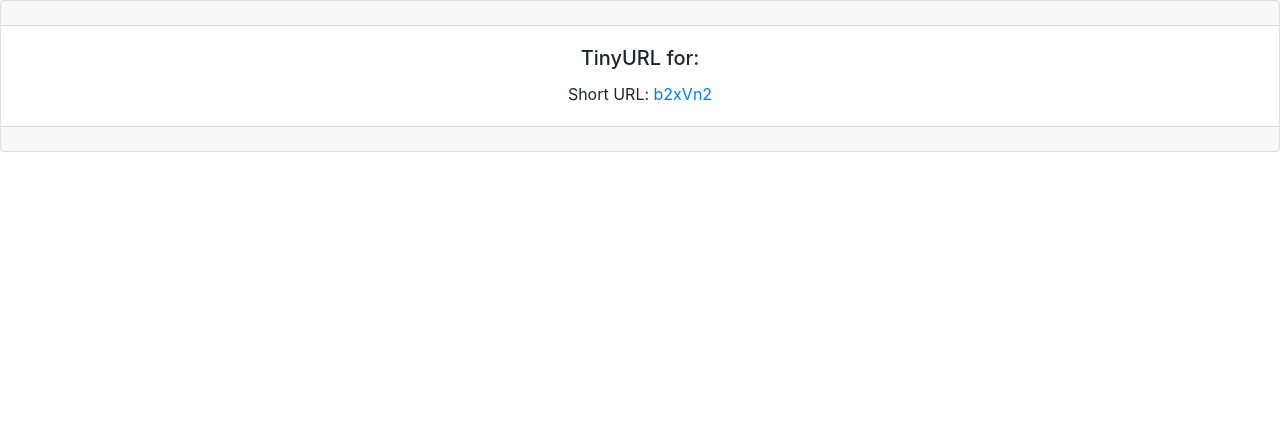
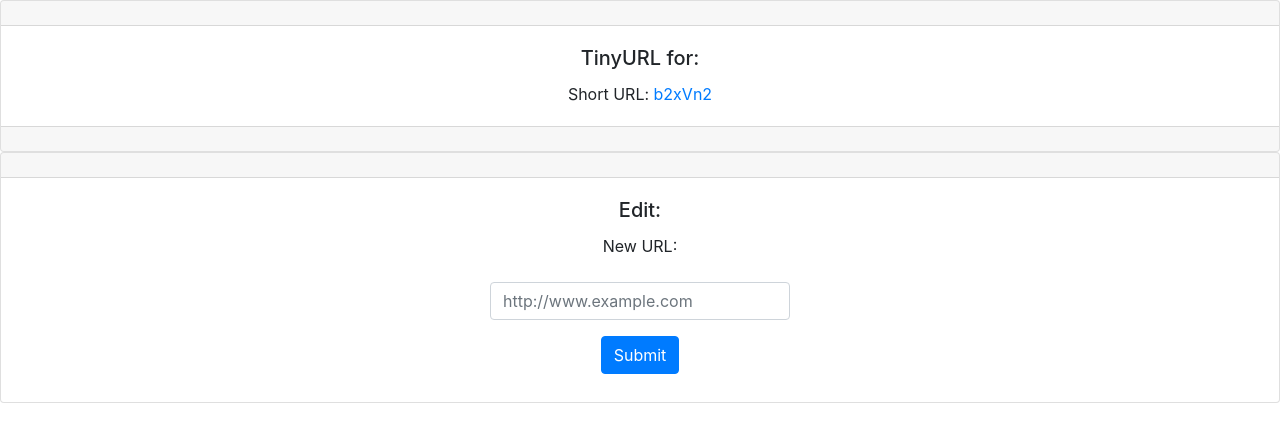
Before and after one commit to Nidz01/tinyapp, a Node server app: page /urls/b2xVn2 in a window 1280 px wide. Shown: the part 56-498 px from the top of the page. Run offline with Node 20, Linux system fonts and the light colour scheme; some libraries are stand-ins or nearby versions.

Commit message:
Editing URL

```diff
--- a/express_server.js
+++ b/express_server.js
@@ -78,6 +78,12 @@ app.post("/urls/:shortURL/delete", (req, res) => {
 res.redirect('/urls');
 });
 
+app.post("/urls/:id", (req, res) => {
+  const id = req.params.id;
+  urlDatabase[id] = req.body.longURL;
+  res.redirect("/urls");
+});
+
 app.listen(PORT, () => {
   console.log(`Example app listening on port ${PORT}!`);
 });
--- a/views/urls_show.ejs
+++ b/views/urls_show.ejs
@@ -16,6 +16,15 @@
       </div>
     <div class="card-footer text-muted"></div>
   </div>
+  <div class="card text-center">
+    <div class="card-header"></div>
+    <div class="card-body mx-auto">
+      <h5 class="card-title">Edit: <%= longURL %></h5>
+  <form method="post" action="/urls/<%= shortURL %>"> <div class="form-group mb-2">
+    <label for="longURL">New URL:</label>
+    <input class="form-control" type="text" name="longURL" placeholder="http://www.example.com" style="width: 300px; margin: 1em">
+    <button type="submit" class="btn btn-primary">Submit</button>
+  </div> <form/>
   <!-- Bootstrap JS -->
   <script src="https://code.jquery.com/jquery-3.3.1.slim.min.js" integrity="sha384-q8i/X+965DzO0rT7abK41JStQIAqVgRVzpbzo5smXKp4YfRvH+8abtTE1Pi6jizo" crossorigin="anonymous"></script>
   <script src="https://cdnjs.cloudflare.com/ajax/libs/popper.js/1.14.7/umd/popper.min.js" integrity="sha384-UO2eT0CpHqdSJQ6hJty5KVphtPhzWj9WO1clHTMGa3JDZwrnQq4sF86dIHNDz0W1" crossorigin="anonymous"></script>
```
Also changed, not shown: views/urls_index.ejs (+11 -1 lines).
